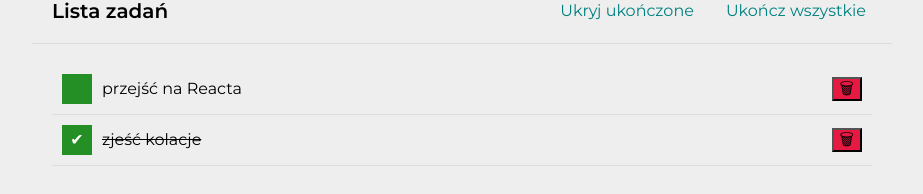
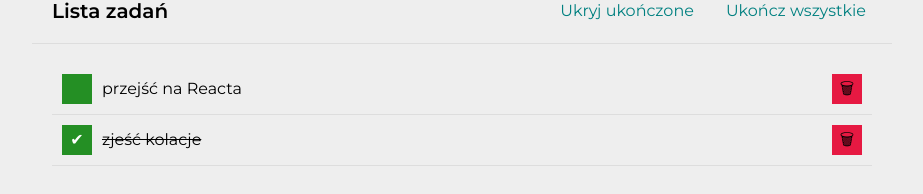
Before and after one commit to Grzegorztestowy/todo-list-react, a React (Create React App) app: page / in a window 1280 px wide. Shown: the part 266-460 px from the top of the page, without its empty margins (178-1101 px from the left). Built offline with nearby package versions, Linux system fonts and the light colour scheme.

Commit message:
corrected after mentor's comments

```diff
--- a/src/App.js
+++ b/src/App.js
@@ -8,10 +8,12 @@ import Container from "./Container";
 
 function App() {
   const [hideDone, setHideDone] = useState(false);
-  const [tasks, setTasks] = useState([
+  const defaultTasks = [
     { id: 1, content: "przejść na Reacta", done: false },
     { id: 2, content: "zjeść kolacje", done: true },
-  ]);
+];
+
+const [tasks, setTasks] = useState(defaultTasks);
 
   const toggleHideDone = () => {
     setHideDone(hideDone => !hideDone);
--- a/src/Tasks/style.css
+++ b/src/Tasks/style.css
@@ -43,7 +43,12 @@
 }
 
 .tasks__button--remove {
+    border: none;
     background-color: #e61942;
+    width: 30px;
+    height: 30px;
+    padding: 0;
+    transition: 0.5s;
 }
 
 .tasks__button--remove:hover {
@@ -55,6 +60,6 @@
     transition: 0.5s;
 }
 
-.tasks__hidden {
+.tasks__item--hidden {
     display: none;
 }
```
